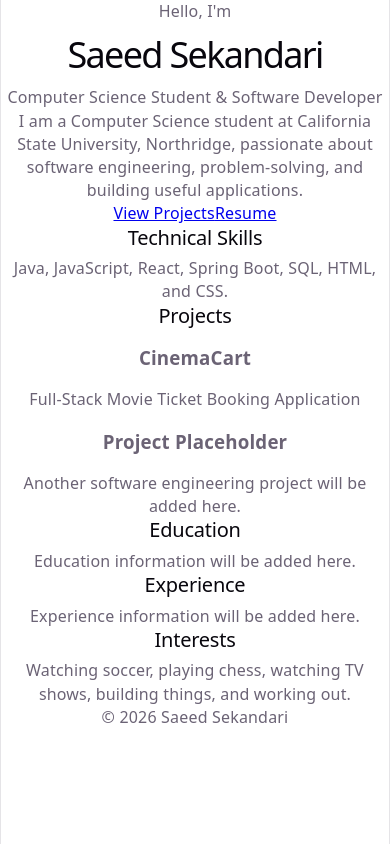
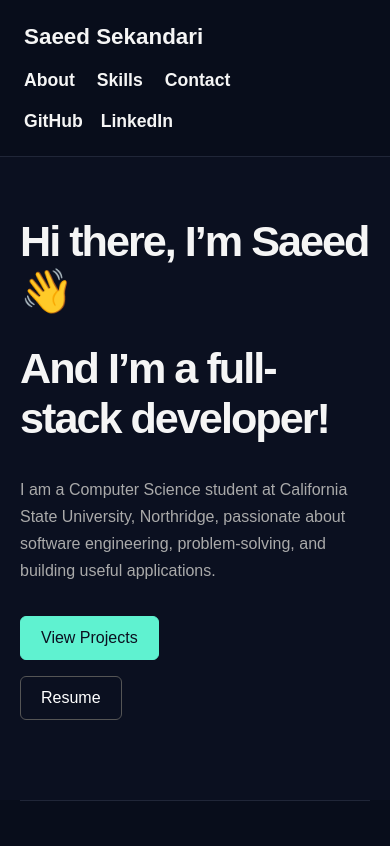
Before and after one commit to saeed-sekandari/Portfolio, a React app: page / in a window 390 px wide. Shown: the top 846 px of the page. Built offline with nearby package versions, Linux system fonts and the light colour scheme; the HTML template or start-up script is replaced by a standard one.

Commit message:
Redesign portfolio layout and add animated introduction

```diff
--- a/src/App.css
+++ b/src/App.css
@@ -1,184 +1,192 @@
-.counter {
-  font-size: 16px;
-  padding: 5px 10px;
-  border-radius: 5px;
-  color: var(--accent);
-  background: var(--accent-bg);
-  border: 2px solid transparent;
-  transition: border-color 0.3s;
-  margin-bottom: 24px;
+* {
+  box-sizing: border-box;
+}
 
-  &:hover {
-    border-color: var(--accent-border);
+body {
+  margin: 0;
+  background-color: #0b1020;
+  color: #f5f5f5;
+  font-family: Arial, sans-serif;
+}
+
+.portfolio {
+  width: 100%;
+  min-height: 100vh;
+}
+
+/* Introduction */
+
+.intro {
+  width: 100%;
+  margin: 0;
+  padding: 80px 28px 100px;
+  background-color: #0b1020;
+  text-align: left;
+}
+
+.intro-line {
+  margin: 0;
+  color: #f5f5f5;
+  font-size: 4rem;
+  font-weight: 700;
+  line-height: 1.15;
+  letter-spacing: -2px;
+}
+
+.intro-reveal {
+  animation: blurToClear 1.2s ease both;
+}
+
+.intro-title {
+  margin-top: 28px;
+  animation: blurToClear 1.2s ease both;
+}
+
+@keyframes blurToClear {
+  from {
+    opacity: 0;
+    filter: blur(12px);
+    transform: translateY(8px);
   }
-  &:focus-visible {
-    outline: 2px solid var(--accent);
-    outline-offset: 2px;
+
+  to {
+    opacity: 1;
+    filter: blur(0);
+    transform: translateY(0);
   }
 }
 
-.hero {
-  position: relative;
+.intro-description {
+  max-width: 700px;
+  margin: 32px 0 0;
+  color: #aaaaaa;
+  font-size: 1.05rem;
+  line-height: 1.7;
+}
 
-  .base,
-  .framework,
-  .vite {
-    inset-inline: 0;
-    margin: 0 auto;
+.intro-buttons {
+  display: flex;
+  justify-content: flex-start;
+  gap: 16px;
+  margin-top: 32px;
+}
+
+.intro-buttons a {
+  padding: 12px 20px;
+  border: 1px solid #555555;
+  border-radius: 6px;
+  color: white;
+  text-decoration: none;
+  transition: 0.3s ease;
+}
+
+.intro-buttons a:first-child {
+  background-color: #5ff2d0;
+  border-color: #5ff2d0;
+  color: #0b1020;
+}
+
+.intro-buttons a:hover {
+  background-color: white;
+  border-color: white;
+  color: #0b1020;
+}
+
+/* Main content */
+
+main {
+  width: 100%;
+  margin: 0;
+  padding: 0 28px;
+  background-color: #080d1b;
+}
+
+section {
+  width: 100%;
+  padding: 80px 0;
+  border-top: 1px solid #202638;
+}
+
+section h2 {
+  margin: 0 0 28px;
+  color: #f5f5f5;
+  font-size: 2.5rem;
+  text-align: center;
+}
+
+section p {
+  color: #aaaaaa;
+  line-height: 1.7;
+}
+
+/* Project cards */
+
+article {
+  margin-bottom: 24px;
+  padding: 24px;
+  border: 1px solid #273047;
+  border-radius: 8px;
+  background-color: #0b1020;
+}
+
+article h3 {
+  margin-top: 0;
+  color: #5ff2d0;
+  font-size: 1.4rem;
+}
+
+article p {
+  margin-bottom: 0;
+}
+
+/* Footer */
+
+footer {
+  width: 100%;
+  padding: 40px 28px;
+  border-top: 1px solid #202638;
+  background-color: #080d1b;
+  color: #777777;
+  text-align: center;
+}
+
+/* Mobile layout */
+
+@media (max-width: 600px) {
+  .intro {
+    padding: 60px 20px 80px;
   }
 
-  .base {
-    width: 170px;
-    position: relative;
-    z-index: 0;
+  .intro-line {
+    font-size: 2.7rem;
   }
 
-  .framework,
-  .vite {
-    position: absolute;
+  .intro-description {
+    font-size: 1rem;
   }
 
-  .framework {
-    z-index: 1;
-    top: 34px;
-    height: 28px;
-    transform: perspective(2000px) rotateZ(300deg) rotateX(44deg) rotateY(39deg)
-      scale(1.4);
+  .intro-buttons {
+    flex-direction: column;
+    align-items: flex-start;
   }
 
-  .vite {
-    z-index: 0;
-    top: 107px;
-    height: 26px;
-    width: auto;
-    transform: perspective(2000px) rotateZ(300deg) rotateX(40deg) rotateY(39deg)
-      scale(0.8);
+  .intro-buttons a {
+    text-align: center;
+  }
+
+  main {
+    padding: 0 20px;
+  }
+
+  section {
+    padding: 60px 0;
+  }
+
+  section h2 {
+    font-size: 2rem;
+  }
+
+  footer {
+    padding: 32px 20px;
   }
 }
-
-#center {
-  display: flex;
-  flex-direction: column;
-  gap: 25px;
-  place-content: center;
-  place-items: center;
-  flex-grow: 1;
-
-  @media (max-width: 1024px) {
-    padding: 32px 20px 24px;
-    gap: 18px;
-  }
-}
-
-#next-steps {
-  display: flex;
-  border-top: 1px solid var(--border);
-  text-align: left;
-
-  & > div {
-    flex: 1 1 0;
-    padding: 32px;
-    @media (max-width: 1024px) {
-      padding: 24px 20px;
-    }
-  }
-
-  .icon {
-    margin-bottom: 16px;
-    width: 22px;
-    height: 22px;
-  }
-
-  @media (max-width: 1024px) {
-    flex-direction: column;
-    text-align: center;
-  }
-}
-
-#docs {
-  border-right: 1px solid var(--border);
-
-  @media (max-width: 1024px) {
-    border-right: none;
-    border-bottom: 1px solid var(--border);
-  }
-}
-
-#next-steps ul {
-  list-style: none;
-  padding: 0;
-  display: flex;
-  gap: 8px;
-  margin: 32px 0 0;
-
-  .logo {
-    height: 18px;
-  }
-
-  a {
-    color: var(--text-h);
-    font-size: 16px;
-    border-radius: 6px;
-    background: var(--social-bg);
-    display: flex;
-    padding: 6px 12px;
-    align-items: center;
-    gap: 8px;
-    text-decoration: none;
-    transition: box-shadow 0.3s;
-
-    &:hover {
-      box-shadow: var(--shadow);
-    }
-    .button-icon {
-      height: 18px;
-      width: 18px;
-    }
-  }
-
-  @media (max-width: 1024px) {
-    margin-top: 20px;
-    flex-wrap: wrap;
-    justify-content: center;
-
-    li {
-      flex: 1 1 calc(50% - 8px);
-    }
-
-    a {
-      width: 100%;
-      justify-content: center;
-      box-sizing: border-box;
-    }
-  }
-}
-
-#spacer {
-  height: 88px;
-  border-top: 1px solid var(--border);
-  @media (max-width: 1024px) {
-    height: 48px;
-  }
-}
-
-.ticks {
-  position: relative;
-  width: 100%;
-
-  &::before,
-  &::after {
-    content: '';
-    position: absolute;
-    top: -4.5px;
-    border: 5px solid transparent;
-  }
-
-  &::before {
-    left: 0;
-    border-left-color: var(--border);
-  }
-  &::after {
-    right: 0;
-    border-right-color: var(--border);
-  }
-}
--- a/src/App.jsx
+++ b/src/App.jsx
@@ -1,15 +1,41 @@
+import { useEffect, useState } from "react";
 import "./App.css";
+import Navbar from "./components/Navbar";
+
+const roles = [
+  "a Computer Science student!",
+  "a full-stack developer!",
+  "a problem solver!",
+  "a soccer fan!",
+  "a chess player!",
+];
 
 function App() {
+  const [roleIndex, setRoleIndex] = useState(0);
+
+  useEffect(() => {
+    if (roleIndex === roles.length - 1) {
+      return;
+    }
+
+    const timer = setTimeout(() => {
+      setRoleIndex((currentIndex) => currentIndex + 1);
+    }, 3000);
+
+    return () => clearTimeout(timer);
+  }, [roleIndex]);
+
   return (
     <div className="portfolio">
-      <header className="intro">
-        <p className="intro-label">Hello, I'm</p>
+      <Navbar />
 
-        <h1>Saeed Sekandari</h1>
+      <header className="intro" id="home">
+        <h1 className="intro-line intro-reveal">
+          Hi there, I’m Saeed 👋
+        </h1>
 
-        <p className="intro-title">
-          Computer Science Student & Software Developer
+        <p className="intro-title intro-line" key={roleIndex}>
+          And I’m {roles[roleIndex]}
         </p>
 
         <p className="intro-description">
@@ -20,6 +46,7 @@ function App() {
 
         <div className="intro-buttons">
           <a href="#projects">View Projects</a>
+
           <a href="/Saeed-Resume-Internships.pdf" target="_blank">
             Resume
           </a>
--- a/src/components/Navbar.jsx
+++ b/src/components/Navbar.jsx
@@ -1,19 +1,37 @@
 import "../styles/Navbar.css";
 
 function Navbar() {
-    return (
-        <nav className="navbar">
-        <div className="logo">
-            Saeed Sekandari<span></span>
-        </div>
+  return (
+    <nav className="site-nav">
+      <a className="site-brand" href="#home">
+        Saeed Sekandari
+      </a>
 
-        <ul className="nav-links">
-            <li><a href="#about">About</a></li>
-            <li><a href="#skills">Skills</a></li>
-            <li><a href="#projects">Projects</a></li>
-            <li><a href="#contact">Contact</a></li>
-        </ul>
-        </nav>
-           );
+      <div className="site-links">
+        <a href="#about">About</a>
+        <a href="#skills">Skills</a>
+        <a href="#contact">Contact</a>
+      </div>
+
+      <div className="social-links">
+        <a
+          href="https://github.com/saeed-sekandari"
+          target="_blank"
+          rel="noreferrer"
+        >
+          GitHub
+        </a>
+
+        <a
+          href="https://linkedin.com/in/saeed-sekandari"
+          target="_blank"
+          rel="noreferrer"
+        >
+          LinkedIn
+        </a>
+      </div>
+    </nav>
+  );
 }
+
 export default Navbar;
--- a/src/index.css
+++ b/src/index.css
@@ -1,111 +1,23 @@
 :root {
-  --text: #6b6375;
-  --text-h: #08060d;
-  --bg: #fff;
-  --border: #e5e4e7;
-  --code-bg: #f4f3ec;
-  --accent: #aa3bff;
-  --accent-bg: rgba(170, 59, 255, 0.1);
-  --accent-border: rgba(170, 59, 255, 0.5);
-  --social-bg: rgba(244, 243, 236, 0.5);
-  --shadow:
-    rgba(0, 0, 0, 0.1) 0 10px 15px -3px, rgba(0, 0, 0, 0.05) 0 4px 6px -2px;
-
-  --sans: system-ui, 'Segoe UI', Roboto, sans-serif;
-  --heading: system-ui, 'Segoe UI', Roboto, sans-serif;
-  --mono: ui-monospace, Consolas, monospace;
-
-  font: 18px/145% var(--sans);
-  letter-spacing: 0.18px;
-  color-scheme: light dark;
-  color: var(--text);
-  background: var(--bg);
+  font-family: Arial, sans-serif;
+  color: #f5f5f5;
+  background-color: #0b1020;
   font-synthesis: none;
   text-rendering: optimizeLegibility;
-  -webkit-font-smoothing: antialiased;
-  -moz-osx-font-smoothing: grayscale;
-
-  @media (max-width: 1024px) {
-    font-size: 16px;
-  }
 }
 
-@media (prefers-color-scheme: dark) {
-  :root {
-    --text: #9ca3af;
-    --text-h: #f3f4f6;
-    --bg: #16171d;
-    --border: #2e303a;
-    --code-bg: #1f2028;
-    --accent: #c084fc;
-    --accent-bg: rgba(192, 132, 252, 0.15);
-    --accent-border: rgba(192, 132, 252, 0.5);
-    --social-bg: rgba(47, 48, 58, 0.5);
-    --shadow:
-      rgba(0, 0, 0, 0.4) 0 10px 15px -3px, rgba(0, 0, 0, 0.25) 0 4px 6px -2px;
-  }
-
-  #social .button-icon {
-    filter: invert(1) brightness(2);
-  }
+html {
+  scroll-behavior: smooth;
 }
 
 body {
   margin: 0;
+  min-width: 320px;
+  min-height: 100vh;
 }
 
 #root {
-  width: 1126px;
-  max-width: 100%;
-  margin: 0 auto;
-  text-align: center;
-  border-inline: 1px solid var(--border);
-  min-height: 100svh;
-  display: flex;
-  flex-direction: column;
-  box-sizing: border-box;
+  width: 100%;
+  margin: 0;
+  padding: 0;
 }
-
-h1,
-h2 {
-  font-family: var(--heading);
-  font-weight: 500;
-  color: var(--text-h);
-}
-
-h1 {
-  font-size: 56px;
-  letter-spacing: -1.68px;
-  margin: 32px 0;
-  @media (max-width: 1024px) {
-    font-size: 36px;
-    margin: 20px 0;
-  }
-}
-h2 {
-  font-size: 24px;
-  line-height: 118%;
-  letter-spacing: -0.24px;
-  margin: 0 0 8px;
-  @media (max-width: 1024px) {
-    font-size: 20px;
-  }
-}
-p {
-  margin: 0;
-}
-
-code,
-.counter {
-  font-family: var(--mono);
-  display: inline-flex;
-  border-radius: 4px;
-  color: var(--text-h);
-}
-
-code {
-  font-size: 15px;
-  line-height: 135%;
-  padding: 4px 8px;
-  background: var(--code-bg);
-}
--- a/src/styles/Navbar.css
+++ b/src/styles/Navbar.css
@@ -1,27 +1,88 @@
-.navbar {
-    display: flex;
-    justify-content: space-between;
-    align-items: center;
-
-    padding: 20px 24px;
-
-    background-color: #0d1117;
-    border-bottom: 1px solid #222;
+.site-nav {
+  display: grid;
+  grid-template-columns: auto auto 1fr;
+  align-items: center;
+  width: 100%;
+  min-height: 110px;
+  padding: 0 28px;
+  background-color: #080d1b;
+  border-bottom: 1px solid #202638;
 }
 
-.logo {
-    font-size: 2rem;
-    font-weight: 700;
+.site-brand {
+  justify-self: start;
+  color: #f5f5f5;
+  font-size: 2rem;
+  font-weight: 700;
+  text-decoration: none;
+  white-space: nowrap;
 }
 
-.nav-links {
-    display: flex;
-    list-style: none;
-    gap: 30px;
+.site-links {
+  display: flex;
+  justify-content: flex-start;
+  gap: 34px;
+  margin-left: 40px;
 }
 
-.nav-links a {
-    text-decoration: none;
-    color: white;
-    font-size: 1rem;
+.social-links {
+  display: flex;
+  justify-content: flex-end;
+  gap: 28px;
 }
+
+.site-links a,
+.social-links a {
+  color: #f5f5f5;
+  font-size: 1.1rem;
+  font-weight: 600;
+  text-decoration: none;
+  transition: color 0.2s ease;
+}
+
+.site-links a:hover,
+.social-links a:hover {
+  color: #5ff2d0;
+}
+
+@media (max-width: 800px) {
+  .site-nav {
+    grid-template-columns: 1fr auto;
+    gap: 20px;
+    padding: 24px;
+  }
+
+  .site-brand {
+    font-size: 1.5rem;
+  }
+
+  .site-links {
+    grid-column: 1 / -1;
+    grid-row: 2;
+    justify-content: flex-start;
+    gap: 22px;
+    margin-left: 0;
+  }
+
+  .social-links {
+    gap: 18px;
+  }
+}
+
+@media (max-width: 500px) {
+  .site-nav {
+    display: flex;
+    flex-direction: column;
+    align-items: flex-start;
+  }
+
+  .site-links,
+  .social-links {
+    flex-wrap: wrap;
+    justify-content: flex-start;
+  }
+
+  .site-brand {
+    font-size: 1.4rem;
+  }
+}
```
